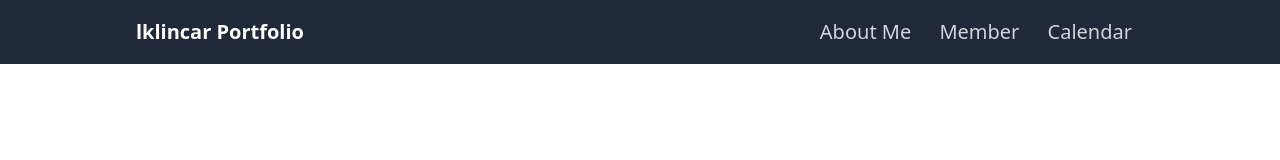
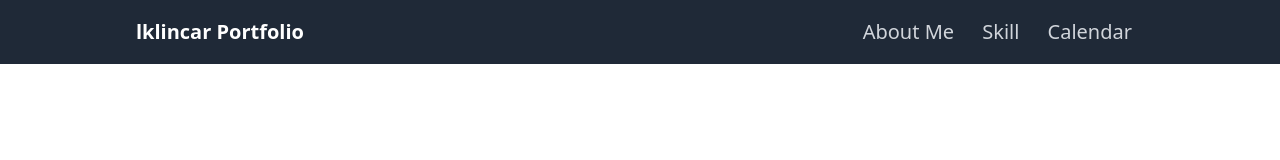
Before and after one commit to lattapong/42RushProj, a website: page src/lklincar.html in a window 1280 px wide. Drawn offline with Linux system fonts and the light colour scheme.

Commit message:
Skill Navbar Add

```diff
--- a/src/lklincar.html
+++ b/src/lklincar.html
@@ -18,7 +18,7 @@
                     <a href="#"
                         class="nav-link text-xl text-gray-300 hover:bg-gray-700 hover:text-white rounded-md px-3 py-2 text-sm font-medium">About Me</a>
                     <a href="#"
-                        class="nav-link text-xl text-gray-300 hover:bg-gray-700 hover:text-white rounded-md px-3 py-2 text-sm font-medium">Member</a>
+                        class="nav-link text-xl text-gray-300 hover:bg-gray-700 hover:text-white rounded-md px-3 py-2 text-sm font-medium">Skill</a>
                     <a href="#"
                         class="nav-link text-xl text-gray-300 hover:bg-gray-700 hover:text-white rounded-md px-3 py-2 text-sm font-medium">Calendar</a>
                 </div>
```
